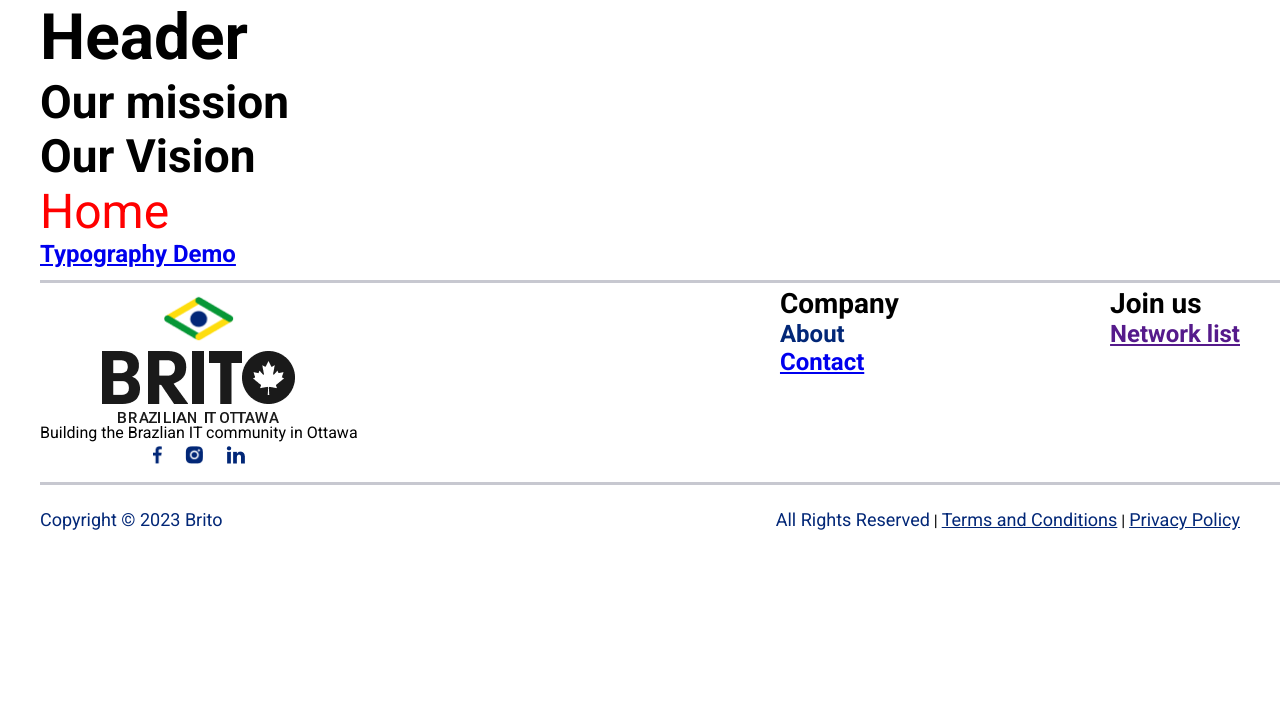
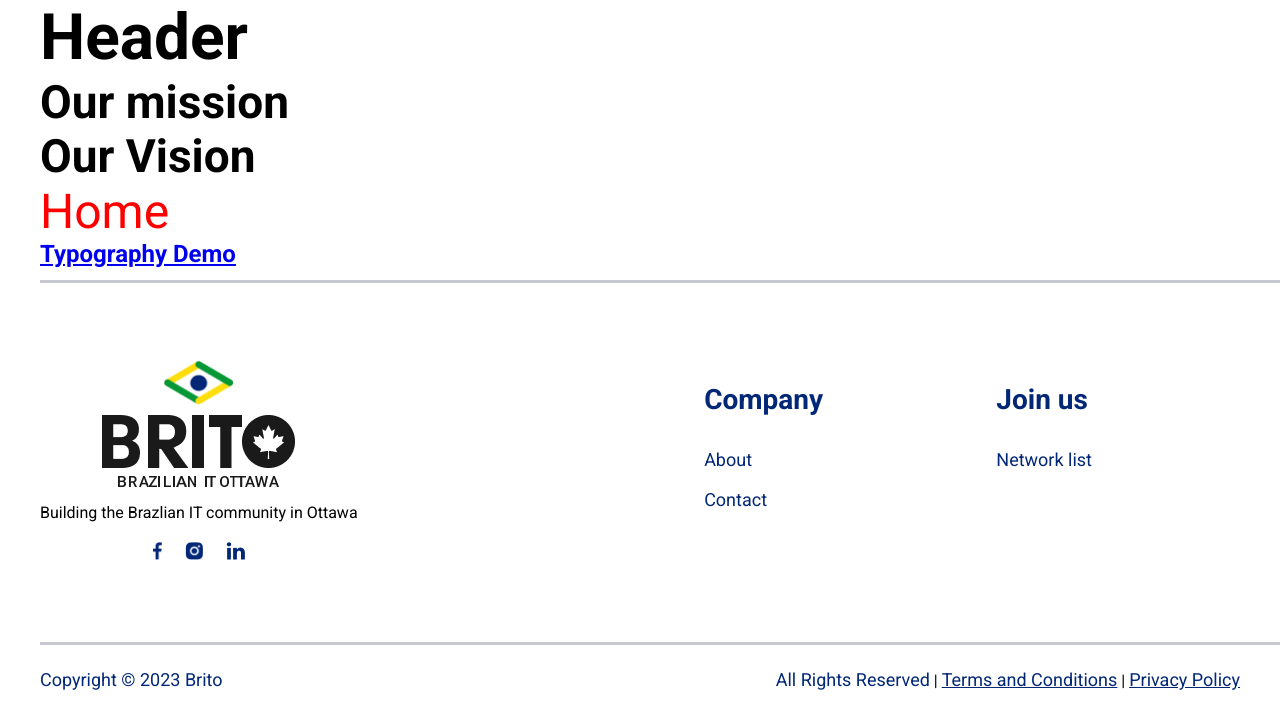
Before and after one commit to brito-ca/brito-website, a Next.js app: page / in a window 1280 px wide. Shown: the top 728 px of the page. Built offline with nearby package versions, Linux system fonts and the light colour scheme.

Commit message:
navigation styles adjusted

```diff
--- a/components/Footer/Footer.jsx
+++ b/components/Footer/Footer.jsx
@@ -10,12 +10,12 @@ const Footer = () => {
                 width={1240}
                 height={3}
             />
-            <div className={"flex-row-space-between"}>
+            <div className={`${styles.container} flex-row-space-between`}>
                 <div className={styles.logoAndSocial}>
                     <div className={styles.logoAndSocial}>
                         <Image src='/brito-logo-1.png' alt='logo' width={72.33} height={64.36} />
                         <Image src='/brito-logo-2.png' alt='wordmark' width={193} height={72} />
-                        <p className={styles.body2}>Building the Brazlian IT community in Ottawa</p>
+                        <p className={"vertical-padding"}>Building the Brazlian IT community in Ottawa</p>
                     </div>
                     <div className={styles.iconContainer}>
                         <a href="https://www.facebook.com/groups/566404256865424" target={'_blank'} rel="noopener noreferrer">
@@ -31,18 +31,20 @@ const Footer = () => {
                 </div>
                 <div></div>
                 <div>
-                    <h5>Company</h5>
-                    <p>
-                        <a href="#about" className={styles.navigation}>About</a>
-                    </p>
-                    <p>
-                        <a href="#contactus" className={styles.navigation + "body2"}>Contact</a>
-                    </p>
+                    <h5 className={styles.title}>Company</h5>
+                    <div>
+                        <p>
+                            <a href="#about" className={styles.navigation}>About</a>
+                        </p>
+                        <p className={"vertical-padding"}>
+                            <a href="#contactus" className={styles.navigation}>Contact</a>
+                        </p>
+                    </div>
                 </div>
                 <div>
-                    <h5>Join us</h5>
+                    <h5 className={styles.title}>Join us</h5>
                     <p>
-                        <a href="" className={styles.navigation + "body2"}>Network list</a>
+                        <a href="" className={`${styles.navigation} body2`}>Network list</a>
                     </p>
                 </div>
             </div>
--- a/styles/Footer.module.css
+++ b/styles/Footer.module.css
@@ -2,7 +2,11 @@
     display: flex;
     flex-direction: column;
     justify-content: space-between;
-    align-items:center;
+    align-items: center;
+}
+
+.container {
+    padding: var(--padding-lg) 148px var(--padding-lg) 0;
 }
 
 .iconContainer {
@@ -10,9 +14,16 @@
     gap: 23px;
 }
 
+.title {
+    padding: var(--padding-md) 0;
+    color: var(--primary-blue);
+}
+
 .navigation {
-    font-size: 1.5rem;
     color: var(--primary-blue);
+    font-weight: 400;
+    font-size: 18px;
+    line-height: 24px;
     text-decoration: none;
 }
 
```
